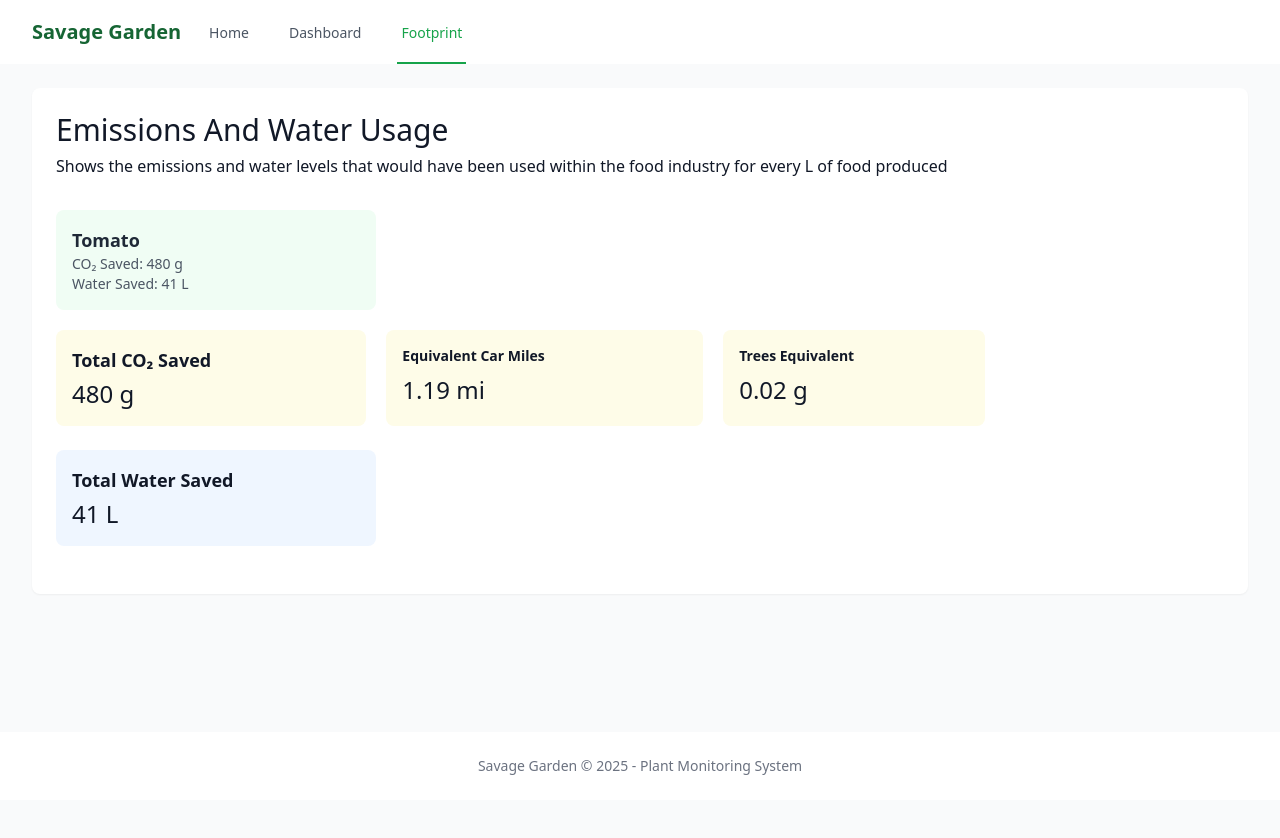
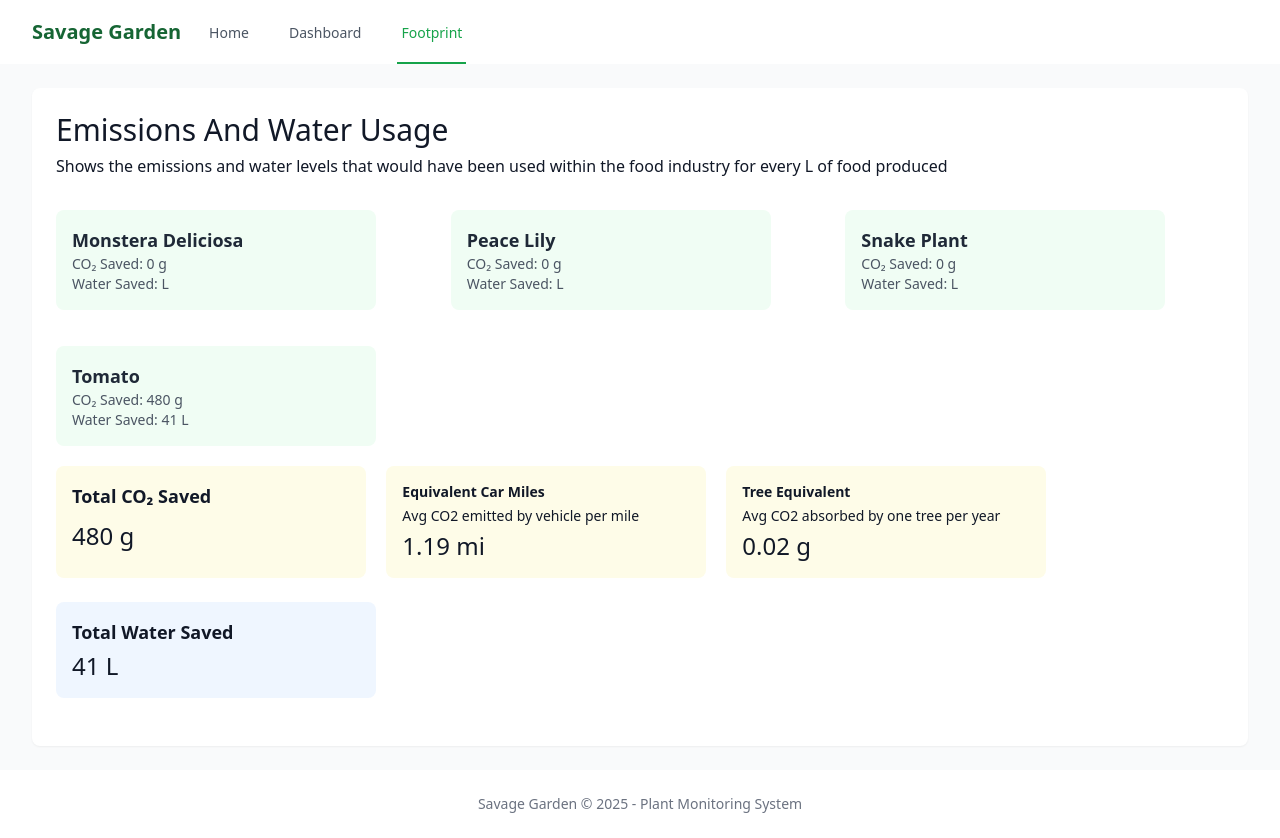
Before and after one commit to yashbhal/savage-garden, a Next.js app: page /emissions in a window 1280 px wide. Before the commit the page ends 800 px from the top, so only its background shows below. Built offline with nearby package versions, Linux system fonts and the light colour scheme.

Commit message:
updated style and equivalent emissions data

```diff
--- a/pages/api/plants/index.ts
+++ b/pages/api/plants/index.ts
@@ -16,7 +16,7 @@ export const plants: Plant[] = [
     description:
       "Also known as the Swiss Cheese Plant, featuring large, heart-shaped leaves with distinctive splits and holes.",
     sensorId: "sensor-001",
-    carbonSavings: 120,
+    carbonSavings: 0,
   },
   {
     id: "2",
@@ -29,7 +29,7 @@ export const plants: Plant[] = [
     description:
       "An elegant plant with glossy leaves and white flowers, known for its air-purifying qualities.",
     sensorId: "sensor-002",
-    carbonSavings: 85,
+    carbonSavings: 0,
   },
   {
     id: "3",
@@ -41,7 +41,7 @@ export const plants: Plant[] = [
     lastWatered: "2023-05-08T18:00:00Z",
     description:
       "A hardy, drought-resistant succulent with tall, stiff leaves. Excellent for beginners.",
-    carbonSavings: 95,
+    carbonSavings: 0,
   },
   {
     id: "4",
@@ -53,7 +53,7 @@ export const plants: Plant[] = [
     lastWatered: "2023-05-08T18:00:00Z",
     description:
       "...",
-    carbonSavings: 95,
+    carbonSavings: 5,
   },
 ];
 
--- a/pages/emissions.tsx
+++ b/pages/emissions.tsx
@@ -9,18 +9,19 @@ import water_data from "../water_footprint.json";
 const Emissions: NextPage = () => {
     const { plants, loading: plantsLoading } = usePlants();
     const gramsPerMile = 404; // CO2 grams per mile driven in average car
-    const gramsPerTree = 21000; // CO2 grams absorbed by average tree per year
+    const gramsPerTree = 24629; // CO2 grams absorbed by average tree per year
 
-    const getCO2ForPlant = (plantName: string): number | null => {
+    const getCO2ForPlant = (plantName: string): number => {
       const match = emissions_data.find(item =>
         item.Plant?.toLowerCase() === plantName.toLowerCase()
       );
 
-      return match ? (match.CO2Saved) : null;
+      return match ? (match.CO2Saved) : 0;
     };
 
     const co2Plants = plants.map(plant => {
         const co2 = getCO2ForPlant(plant.name);
+        plant.carbonSavings = getCO2ForPlant(plant.name);
         return co2 !== null ? { ...plant, co2 } : 0;
     })
     .filter(Boolean) as { id: string; name: string; co2: number }[];
@@ -77,7 +78,7 @@ const Emissions: NextPage = () => {
           )}
         <div className="flex flex-wrap gap-5">
             <div className="grid grid-cols-1 sm:grid-cols-2 lg:grid-cols-2 bg-yellow-50 p-4 max-w-xs rounded-lg mb-6">
-                <h2 className="text-lg text-black-500 font-bold  mb-1">Total CO₂ Saved</h2>
+                <h2 className="text-lg text-black-500 font-bold">Total CO₂ Saved</h2>
                 <br />
                 <p className="text-2xl font-medium text-gray-900">
                     {totalCO2} g
@@ -85,15 +86,19 @@ const Emissions: NextPage = () => {
             </div>
 
             <div className="grid grid-cols-1 sm:grid-cols-2 lg:grid-cols-2 bg-yellow-50 p-4 max-w-xs rounded-lg mb-6">
-                <h3 className="text-sm text-black-500 font-semibold  mb-1">Equivalent Car Miles</h3>
+                <h3 className="text-sm text-black-500 font-bold  mb-1">Equivalent Car Miles</h3>
                 <br />
+                <h3 className="text-sm text-grey-500 whitespace-nowrap mb-1">Avg CO2 emitted by vehicle per mile</h3>
+                <br/>
                 <p className="text-2xl font-medium text-gray-900">
                     {(totalCO2 / gramsPerMile).toFixed(2)} mi
                 </p>
             </div>
 
             <div className="grid grid-cols-1 sm:grid-cols-2 lg:grid-cols-2 bg-yellow-50 p-4 max-w-xs rounded-lg mb-6">
-                <h2 className="text-sm text-black-500 font-semibold  mb-1">Trees Equivalent</h2>
+                <h2 className="text-sm text-black-500 font-bold  mb-1">Tree Equivalent</h2>
+                <br />
+                <h3 className="text-sm text-grey-500 whitespace-nowrap mb-1">Avg CO2 absorbed by one tree per year</h3>
                 <br />
                 <p className="text-2xl font-medium text-gray-900">
                 {(totalCO2 / gramsPerTree).toFixed(2)} g
```
